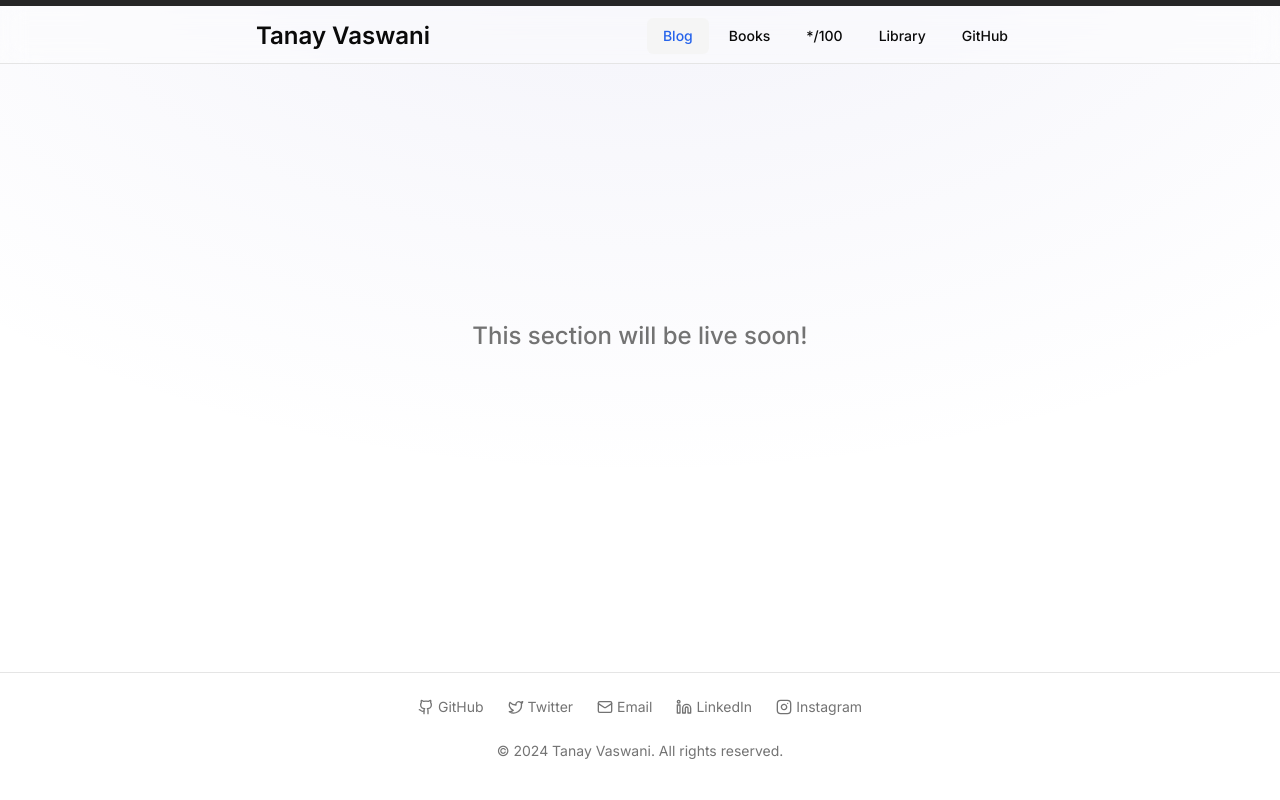
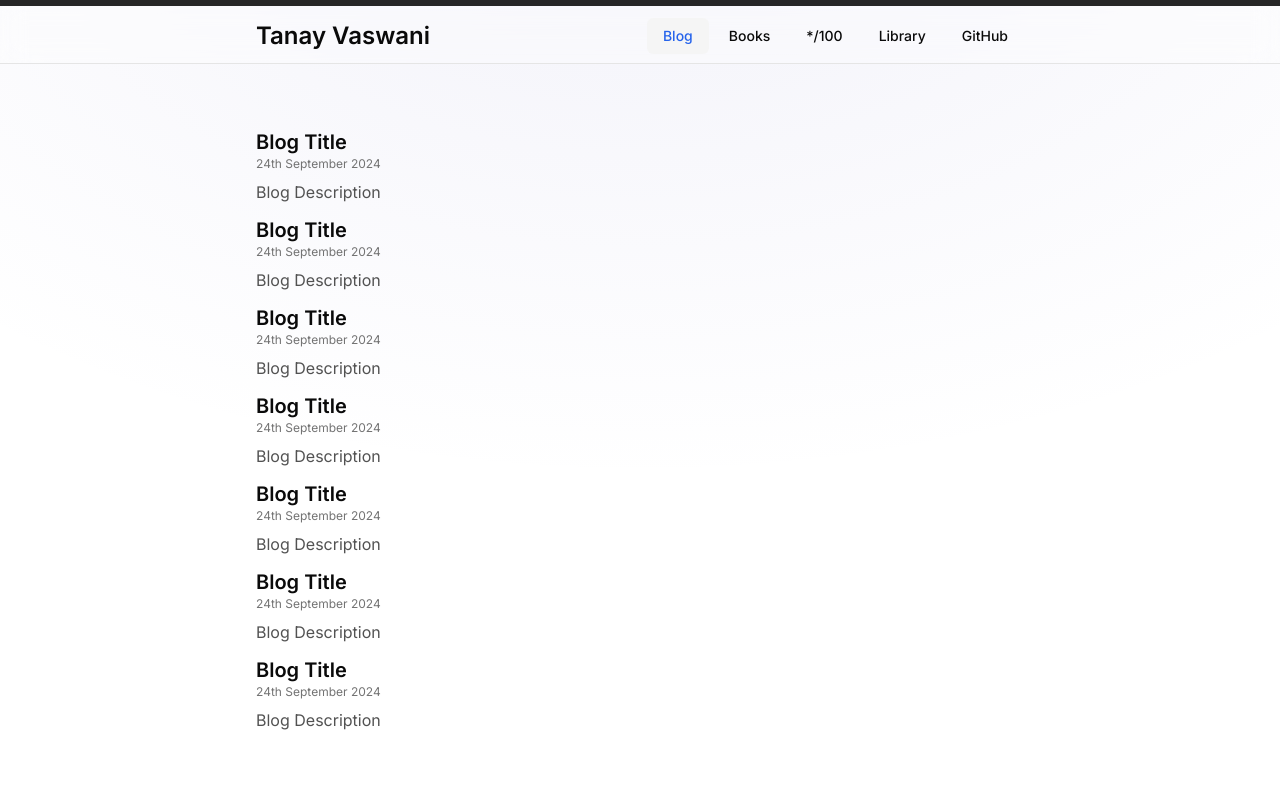
Before and after one commit to tanayvaswani/tanayvaswani.com, a Next.js app: page /blog in a window 1280 px wide. Shown: the top 800 px of the page. Built offline with nearby package versions, Linux system fonts and the light colour scheme.

Commit message:
feat: blogs section skeleton

```diff
--- a/src/app/(routes)/blog/page.tsx
+++ b/src/app/(routes)/blog/page.tsx
@@ -1,7 +1,7 @@
-import ComingSoon from "@/components/coming-soon";
+import BlogSection from "@/components/sections/blog-section";
 
 const BlogPage = () => {
-  return <ComingSoon />;
+  return <BlogSection />;
 };
 
 export default BlogPage;
--- /dev/null
+++ b/src/components/sections/blog-section.tsx
@@ -0,0 +1,69 @@
+import Link from "next/link";
+
+const blogsInfo = [
+  {
+    title: "Blog Title",
+    description: "Blog Description",
+    date: "24th September 2024",
+    link: "https://www.google.com",
+  },
+  {
+    title: "Blog Title",
+    description: "Blog Description",
+    date: "24th September 2024",
+    link: "https://www.google.com",
+  },
+  {
+    title: "Blog Title",
+    description: "Blog Description",
+    date: "24th September 2024",
+    link: "https://www.google.com",
+  },
+  {
+    title: "Blog Title",
+    description: "Blog Description",
+    date: "24th September 2024",
+    link: "https://www.google.com",
+  },
+  {
+    title: "Blog Title",
+    description: "Blog Description",
+    date: "24th September 2024",
+    link: "https://www.google.com",
+  },
+  {
+    title: "Blog Title",
+    description: "Blog Description",
+    date: "24th September 2024",
+    link: "https://www.google.com",
+  },
+  {
+    title: "Blog Title",
+    description: "Blog Description",
+    date: "24th September 2024",
+    link: "https://www.google.com",
+  },
+];
+
+const BlogSection = () => {
+  return (
+    <div className="w-full flex flex-col items-start justify-start gap-3">
+      {blogsInfo.map((blogInfo, index) => (
+        <Link
+          href={blogInfo.link}
+          target="_blank"
+          rel="noopener noreferrer"
+          key={index}
+          className="w-full flex flex-col items-start justify-start hover:text-blue-600"
+        >
+          <h1 className="text-xl font-semibold">{blogInfo.title}</h1>
+          <p className="text-xs text-neutral-500">{blogInfo.date}</p>
+
+          <p className="mt-2 text-neutral-600">{blogInfo.description}</p>
+        </Link>
+      ))}
+    </div>
+  );
+};
+
+export default BlogSection;
```
